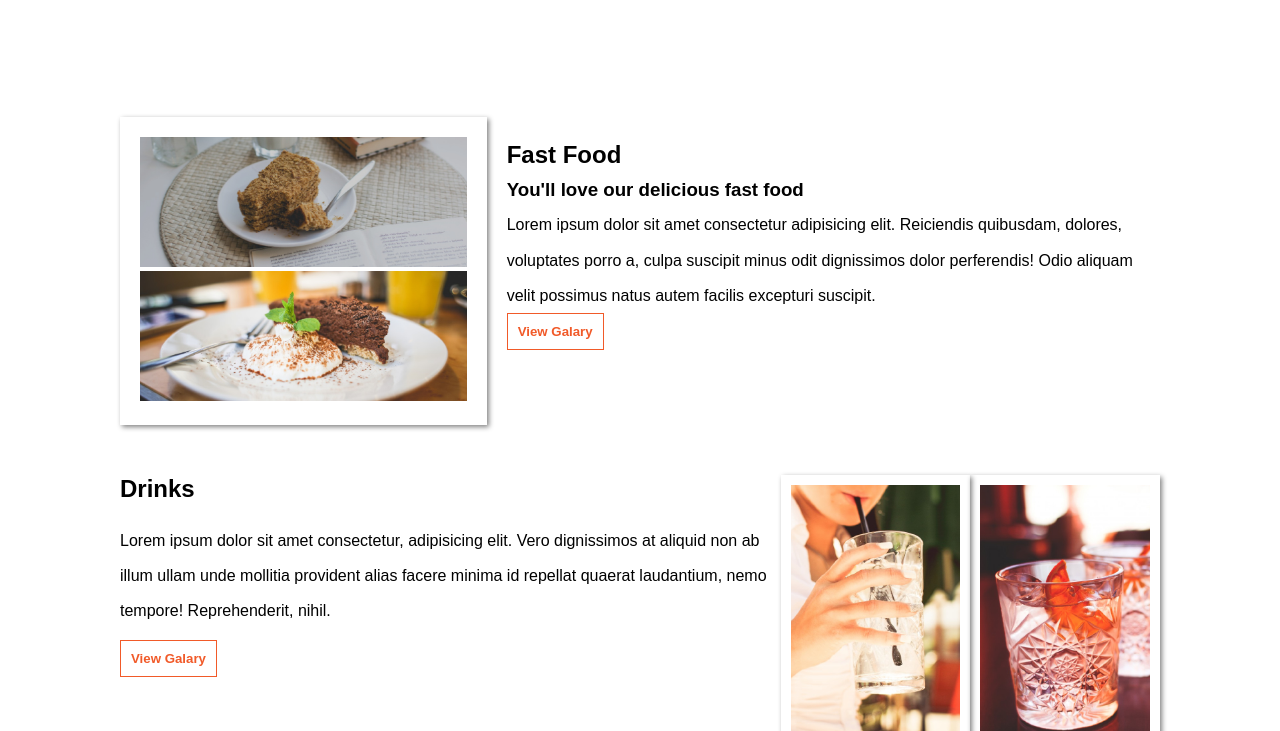
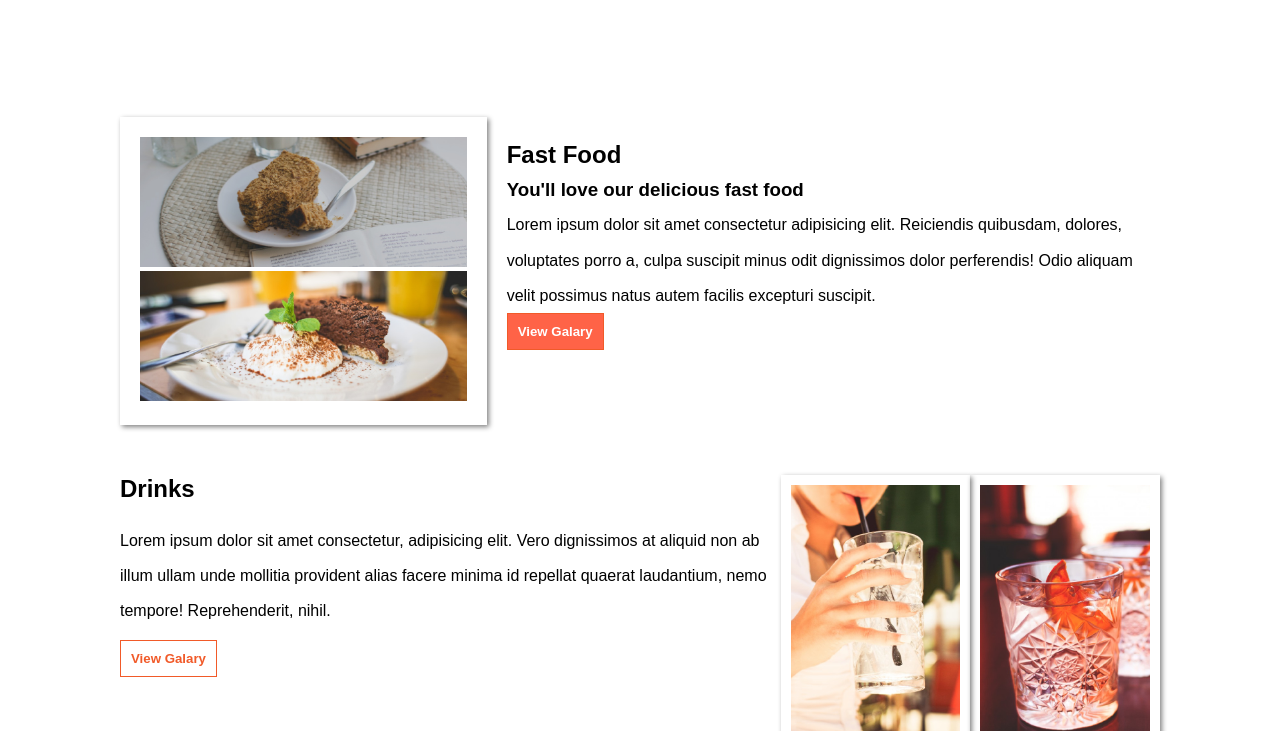
Before and after one commit to JoeshGichon/Anita-s-kitchen, a plain HTML site: page index.html in a window 1280 px wide. In both pictures the pointer is over the element 555 px from the left and 862 px from the top of the page. Shown: the part 531-1262 px from the top of the page. Drawn offline with Linux system fonts and the light colour scheme.

Commit message:
adding hover  capabilities on view galary text

```diff
--- a/styles.css
+++ b/styles.css
@@ -84,6 +84,11 @@
     border: 1px solid #F15A29;
     padding: 10px;
     display: inline;
+}
+#main-section-1>#main-sec-1>#main-sec-1-2>h5:hover,#main-sec-2>div>h5:hover{
+    background-color: tomato;
+    color: white;
+    cursor: pointer;
 }
 #main-sec-2>div>h5{
     color: #F15A29;
```
